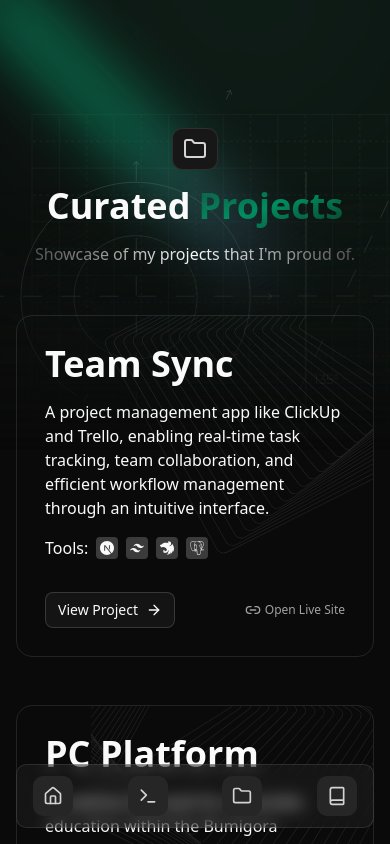
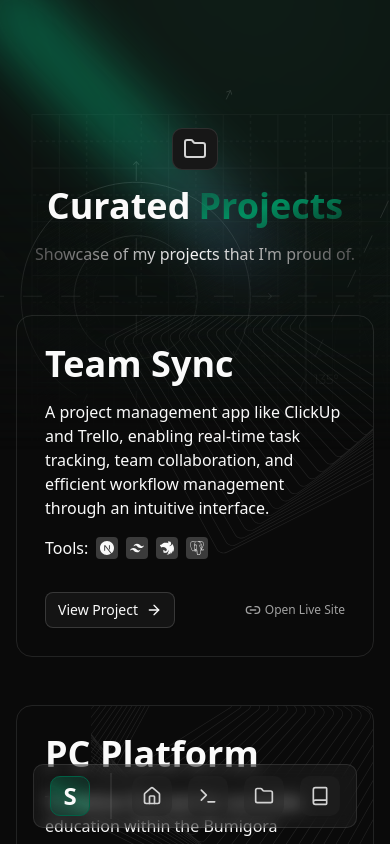
Before and after one commit to oendnsk675/personal-web, a Next.js app: page /projects in a window 390 px wide. Shown: the top 844 px of the page. Built offline with nearby package versions, Linux system fonts and the light colour scheme.

Commit message:
fix header and light pattern

```diff
--- a/components/arctic-lights-glow.tsx
+++ b/components/arctic-lights-glow.tsx
@@ -1,11 +1,21 @@
 export default function ArcticLightsTopGlow() {
   return (
-    <div
-      className="absolute inset-0 -z-20"
+    <>
+      <div
+      className="absolute inset-0 -z-20 hidden md:block"
       style={{
         background:
           'radial-gradient(ellipse 80% 60% at 0% 0%, rgba(34, 197, 94, 0.10), transparent 70%), transparent',
       }}
     />
+      <div
+      className="absolute inset-0 -z-20 md:hidden"
+      style={{
+        background:
+          'radial-gradient(ellipse 80% 60% at 0% 0%, rgba(34, 197, 94, 0.30), transparent 70%), transparent',
+      }}
+    />
+
+    </>
   );
 }
--- a/components/header.tsx
+++ b/components/header.tsx
@@ -58,23 +58,23 @@ const links = [
 export default function Header() {
   return (
     <header className="fixed flex justify-center w-full left-0 bottom-4 md:top-4 z-50 h-fit">
-      <ul className="flex items-center justify-between md:justify-start w-full mx-4 md:w-fit gap-4 md:mx-auto h-16 rounded-lg bg-gray-50/10 px-4 dark:bg-neutral-500/10 backdrop-blur border">
+      <ul className="flex items-center justify-between md:justify-start w-fit mx-4 md:w-fit gap-4 md:mx-auto h-16 rounded-lg bg-gray-50/10 px-4 dark:bg-neutral-500/10 backdrop-blur border">
         <Link
           href={'/'}
-          className="hover:opacity-75 cursor-custom transition-all duration-150 hidden md:block"
+          className="hover:opacity-75 cursor-custom transition-all duration-150"
         >
           <div className="flex justify-center items-center relative aspect-square rounded-lg bg-linear-30 from-emerald-800/30 via-emerald-500/30 to-emerald-800/20 border border-emerald-800 w-10 h-10">
             <h1 className="font-extrabold text-2xl">S</h1>
           </div>
         </Link>
-        <div className="h-full py-2 mx-1 hidden md:block">
+        <div className="h-full py-2 mx-1">
           <hr className="h-full border opacity-70" />
         </div>
         {links.map((link) => (
           <li key={link.title}>
             <Link
               href={link.href}
-              className="flex justify-center items-center relative aspect-square rounded-lg bg-gray-200 dark:bg-neutral-800 w-10 h-10 hover:opacity-75 transition-all duration-150 cursor-custom gap-2"
+              className="flex justify-center items-center relative aspect-square rounded-lg bg-gray-200 dark:bg-neutral-800/40 xl:dark:bg-neutral-800 w-10 h-10 hover:opacity-75 transition-all duration-150 cursor-custom gap-2"
             >
               {link.icon}
             </Link>
--- a/components/pattern/complex-things.tsx
+++ b/components/pattern/complex-things.tsx
@@ -10,6 +10,7 @@ export default function ComplexThings() {
       viewBox="0 0 499 156"
       fill="none"
       xmlns="http://www.w3.org/2000/svg"
+      className='w-full'
     >
       <g clipPath="url(#clip0_1112_7723)">
         <motion.path
```
